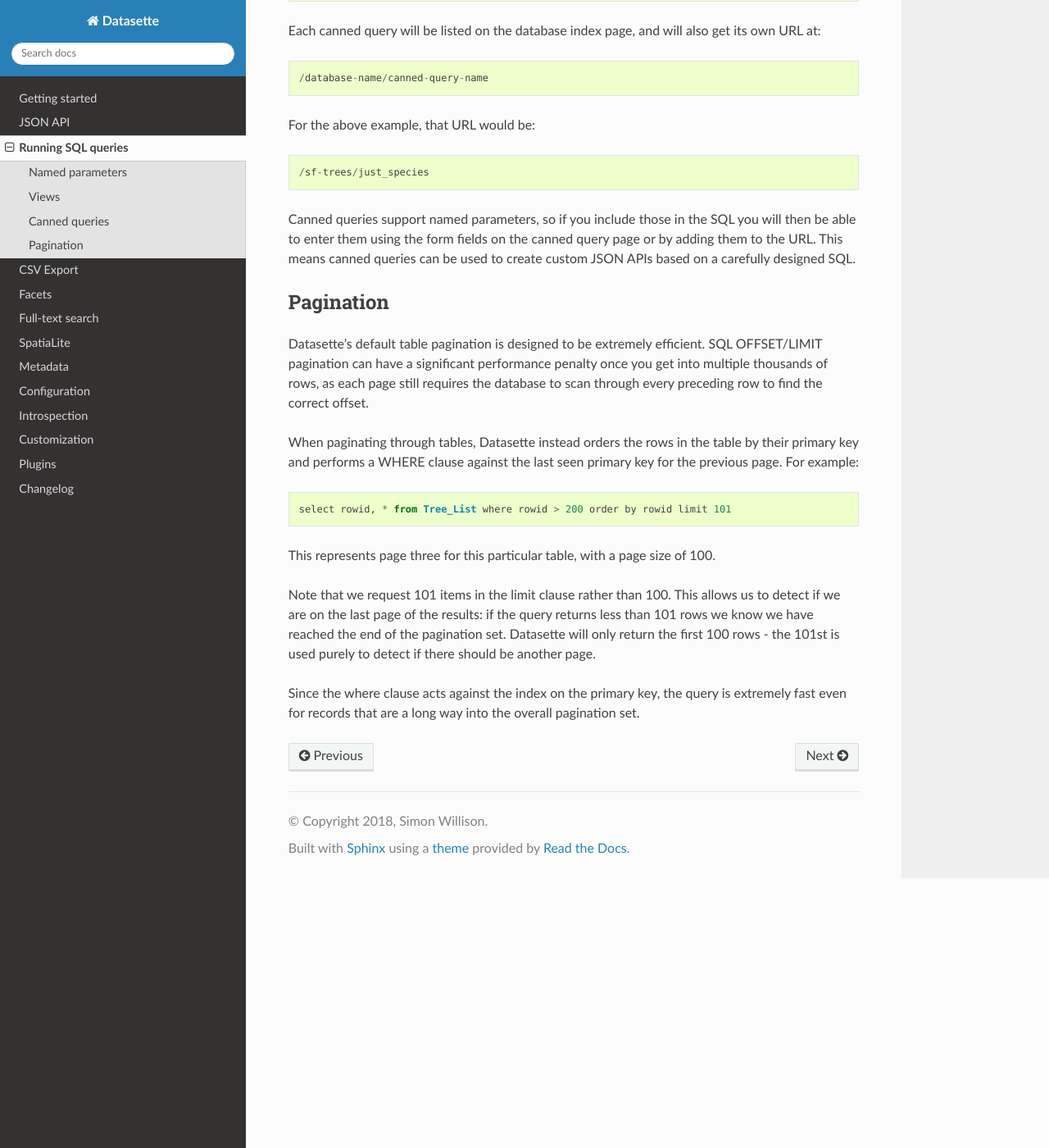
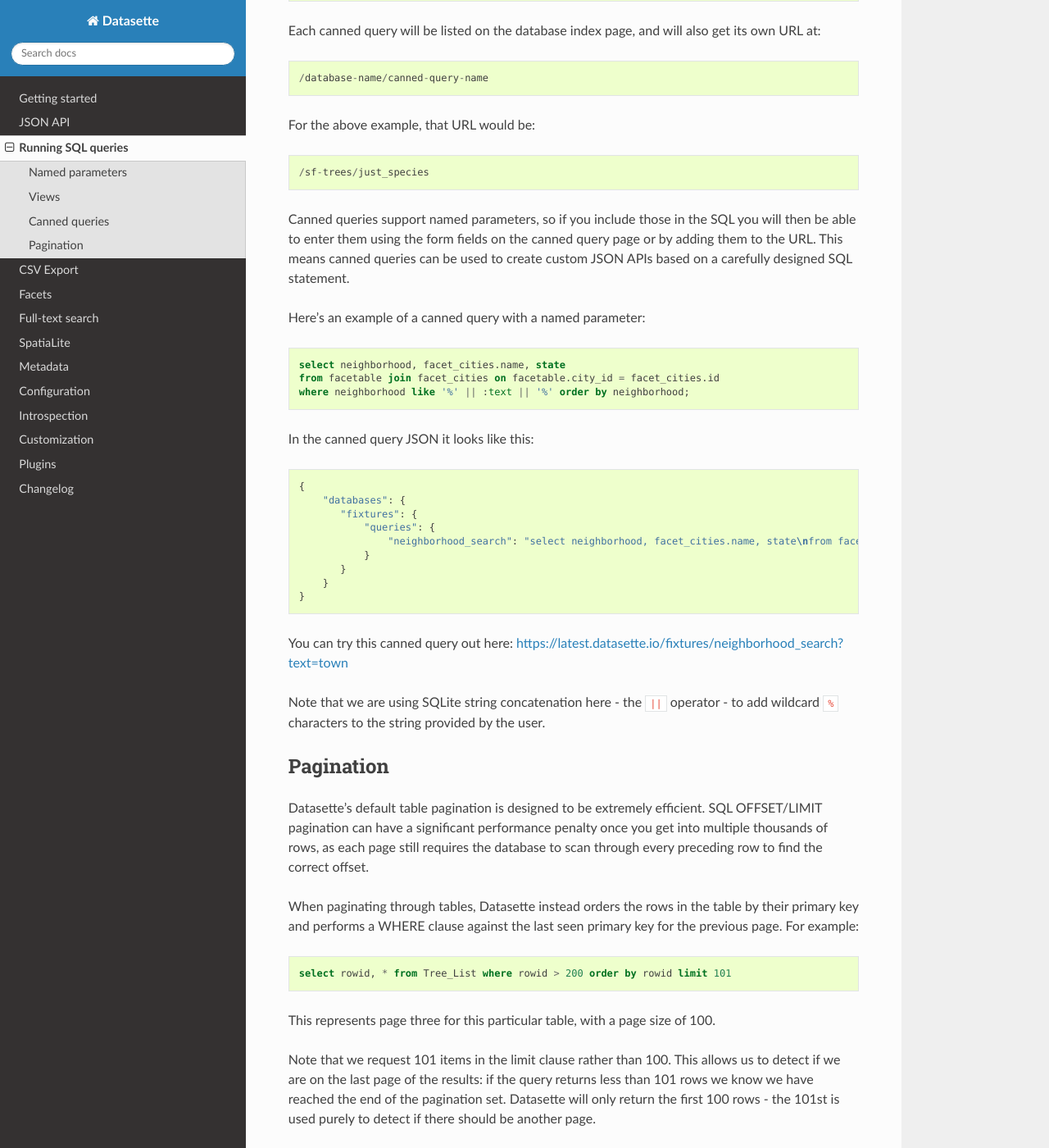
Before and after one commit to simonw/datasette, a Sphinx documentation site: the page built from docs/sql_queries.rst, in a window 1280 px wide and 1400 px high, scrolled down 1809 px. Shown: the whole window at 82% size. Built offline with Sphinx 7.4.7 and the Read the Docs theme 2.0.0, drawn with Linux system fonts in a browser that asks for light colours.

Commit message:
Docs + example of canned SQL query using || concatenation
Closes #321

```diff
--- a/docs/sql_queries.rst
+++ b/docs/sql_queries.rst
@@ -23,7 +23,9 @@ Named parameters
 ----------------
 
 Datasette has special support for SQLite named parameters. Consider a SQL query
-like this::
+like this:
+
+.. code-block:: sql
 
     select * from Street_Tree_List
     where "PermitNotes" like :notes
@@ -93,7 +95,33 @@ For the above example, that URL would be::
 Canned queries support named parameters, so if you include those in the SQL you
 will then be able to enter them using the form fields on the canned query page
 or by adding them to the URL. This means canned queries can be used to create
-custom JSON APIs based on a carefully designed SQL.
+custom JSON APIs based on a carefully designed SQL statement.
+
+Here's an example of a canned query with a named parameter:
+
+.. code-block:: sql
+
+    select neighborhood, facet_cities.name, state
+    from facetable join facet_cities on facetable.city_id = facet_cities.id
+    where neighborhood like '%' || :text || '%' order by neighborhood;
+
+In the canned query JSON it looks like this::
+
+    {
+        "databases": {
+           "fixtures": {
+               "queries": {
+                   "neighborhood_search": "select neighborhood, facet_cities.name, state\nfrom facetable join facet_cities on facetable.city_id = facet_cities.id\nwhere neighborhood like '%' || :text || '%' order by neighborhood;"
+               }
+           }
+        }
+    }
+
+You can try this canned query out here:
+https://latest.datasette.io/fixtures/neighborhood_search?text=town
+
+Note that we are using SQLite string concatenation here - the ``||`` operator -
+to add wildcard ``%`` characters to the string provided by the user.
 
 .. _pagination:
 
@@ -107,7 +135,9 @@ scan through every preceding row to find the correct offset.
 
 When paginating through tables, Datasette instead orders the rows in the table
 by their primary key and performs a WHERE clause against the last seen primary
-key for the previous page. For example::
+key for the previous page. For example:
+
+.. code-block:: sql
 
     select rowid, * from Tree_List where rowid > 200 order by rowid limit 101
 
```
Also changed, not shown: 2 other files.
